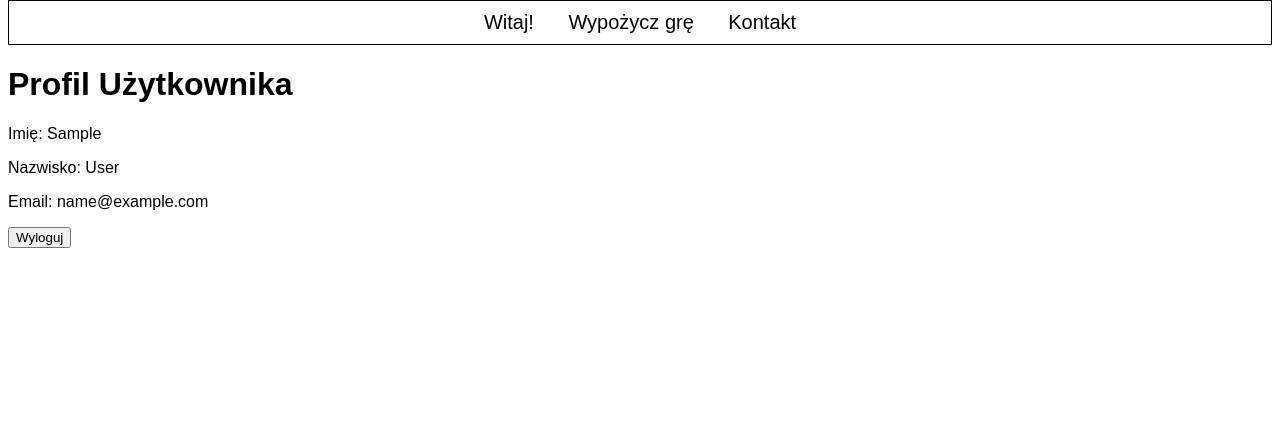
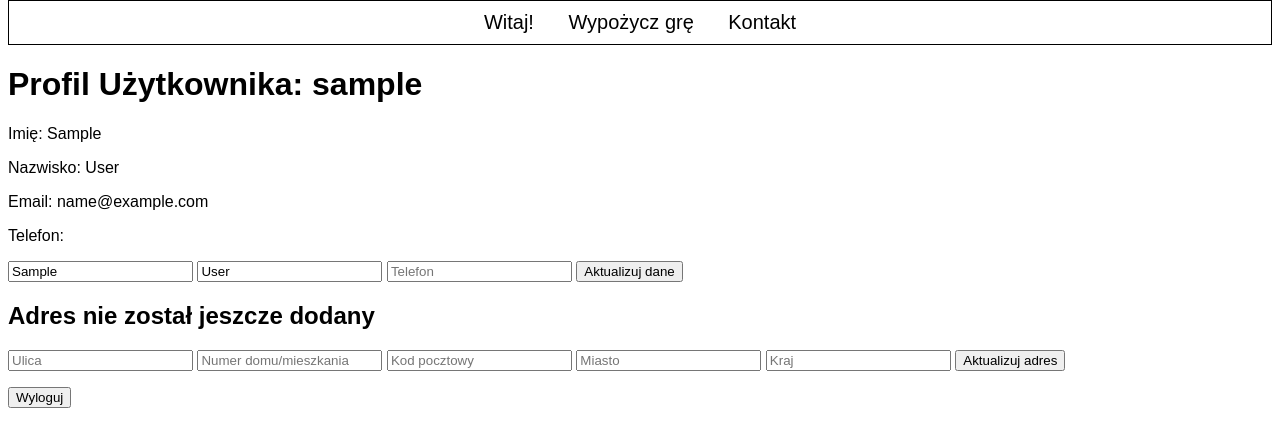
Before and after one commit to DevWisniewski/Wypozyczalnia-gier-planszowych, a Django app: page /my_account/ in a window 1280 px wide. Shown: the part 46-493 px from the top of the page. Run offline with Django 4.2, Linux system fonts and the light colour scheme; the visitor is signed in with stand-in values (Sample User, id 1).

Commit message:
Aktualizacja profilu urzytkownika

```diff
--- a/games_rental_app/models.py
+++ b/games_rental_app/models.py
@@ -79,7 +79,7 @@ class CustomUser(AbstractUser):
     # Klucz obcy do modelu Address; ustawia NULL, gdy adres jest usunięty; opcjonalny
     address = models.ForeignKey(Address, on_delete=models.SET_NULL, null=True, blank=True)
 
-    # Pole email jest wymaganego, unikalne
+    # Pole email jest wymagane, unikalne
     email = models.EmailField(unique=True, blank=False, null=False)
 
 
--- a/games_rental_app/templates/games_rental_app/my_account.html
+++ b/games_rental_app/templates/games_rental_app/my_account.html
@@ -1,10 +1,39 @@
 {% extends 'games_rental_app/base.html' %}
 
 {% block content %}
-    <h1>Profil Użytkownika</h1>
+<h1>Profil Użytkownika: {{ user.username }}</h1>
 <p>Imię: {{ user.first_name }}</p>
 <p>Nazwisko: {{ user.last_name }}</p>
 <p>Email: {{ user.email }}</p>
+<p>Telefon: {{ user.phone_number }}</p>
+
+<!-- Formularz edycji danych użytkownika -->
+<form action="{% url 'update_user' %}" method="post">
+    {% csrf_token %}
+    <input type="text" name="first_name" value="{{ user.first_name }}" placeholder="Imię">
+    <input type="text" name="last_name" value="{{ user.last_name }}" placeholder="Nazwisko">
+    <input type="text" name="phone_number" value="{{ user.phone_number }}" placeholder="Telefon">
+    <button type="submit">Aktualizuj dane</button>
+</form>
+
+<!-- Formularz adresu -->
+{% if user.address %}
+    <h2>Twój adres</h2>
+    <p>{{ user.address.street }} {{ user.address.house_number }}</p>
+    <p>{{ user.address.postal_code }} {{ user.address.city }}</p>
+    <p>{{ user.address.country }}</p>
+{% else %}
+    <h2>Adres nie został jeszcze dodany</h2>
+{% endif %}
+<form action="{% url 'update_address' %}" method="post">
+    {% csrf_token %}
+    <input type="text" name="street" placeholder="Ulica">
+    <input type="text" name="house_number" placeholder="Numer domu/mieszkania">
+    <input type="text" name="postal_code" placeholder="Kod pocztowy">
+    <input type="text" name="city" placeholder="Miasto">
+    <input type="text" name="country" placeholder="Kraj">
+    <button type="submit">Aktualizuj adres</button>
+</form>
 
 <form action="{% url 'logout' %}" method="post">
     {% csrf_token %}
--- a/games_rental_app/views.py
+++ b/games_rental_app/views.py
@@ -1,11 +1,14 @@
 from django.views.generic import CreateView, FormView, ListView, RedirectView
 from django.urls import reverse, reverse_lazy
 from django.contrib.auth import get_user_model, login, logout
-from django.contrib.auth.mixins import LoginRequiredMixin
 from django.views.generic import TemplateView
 from .forms import LoginForm, AddUserForm, GameFilterForm
 from django.views.generic.detail import DetailView
 from .models import BoardGame
+from django.shortcuts import render, redirect
+from django.views import View
+from .forms import UserEditForm, AddressForm
+from django.contrib.auth.mixins import LoginRequiredMixin
 
 User = get_user_model()
 
@@ -130,3 +133,40 @@ class GameListView(ListView):
         context['form'] = GameFilterForm(self.request.GET or None)
 
         return context
+
+
+# Klasa widoku do edycji danych użytkownika
+class UserEditView(LoginRequiredMixin, View):
+    def get(self, request):
+        form = UserEditForm(instance=request.user)
+        return render(request, 'games_rental_app/user_edit.html', {'form': form})
+
+    def post(self, request):
+        form = UserEditForm(request.POST, instance=request.user)
+        if form.is_valid():
+            form.save()
+            return redirect('my_account')
+        return render(request, 'games_rental_app/user_edit.html', {'form': form})
+
+# Klasa widoku do edycji adresu
+class AddressEditView(LoginRequiredMixin, View):
+    def get(self, request):
+        try:
+            address = request.user.address
+        except Address.DoesNotExist:
+            address = None
+        form = AddressForm(instance=address)
+        return render(request, 'games_rental_app/address_edit.html', {'form': form})
+
+    def post(self, request):
+        try:
+            address = request.user.address
+        except Address.DoesNotExist:
+            address = None
+        form = AddressForm(request.POST, instance=address)
+        if form.is_valid():
+            new_address = form.save(commit=False)
+            new_address.user = request.user
+            new_address.save()
+            return redirect('my_account')
+        return render(request, 'games_rental_app/address_edit.html', {'form': form})
```
Also changed, not shown: games_rental_app/forms.py (+13 -0 lines). Lines whose indentation alone changed are shown as unchanged.
